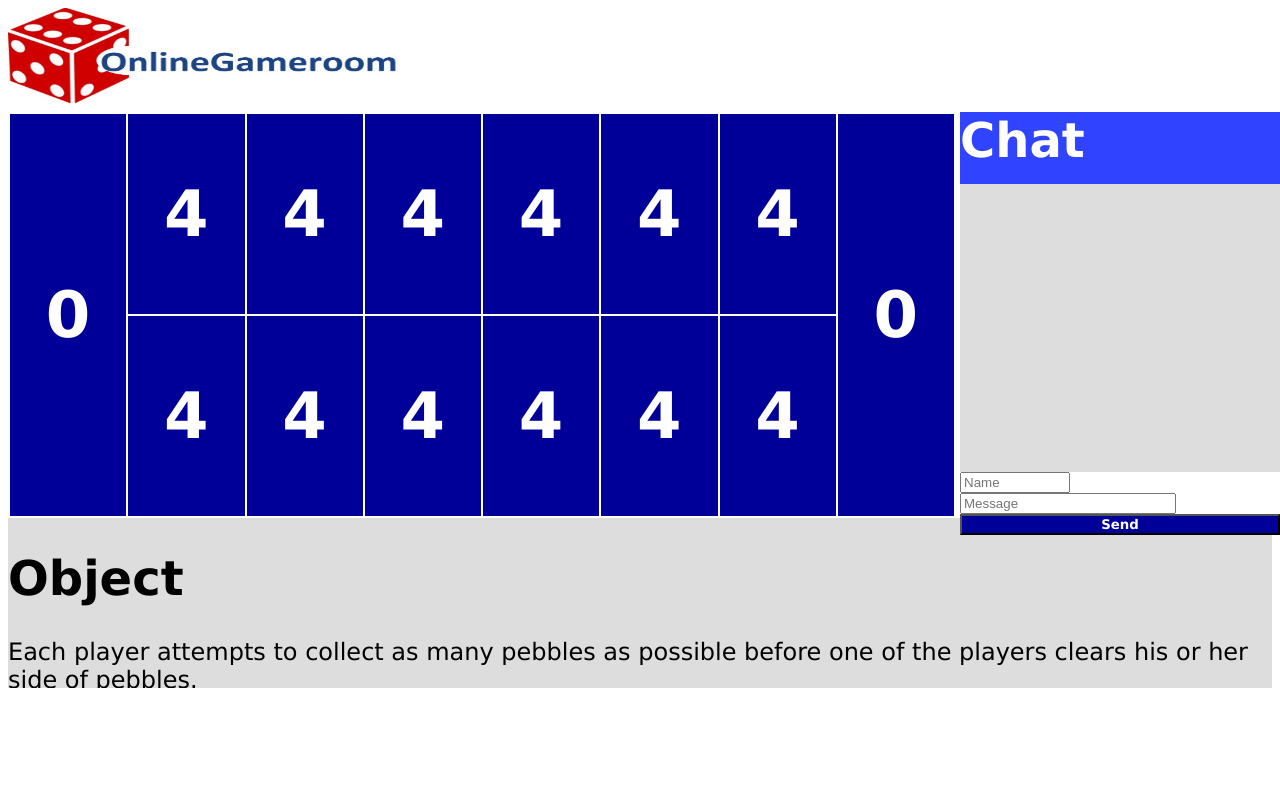
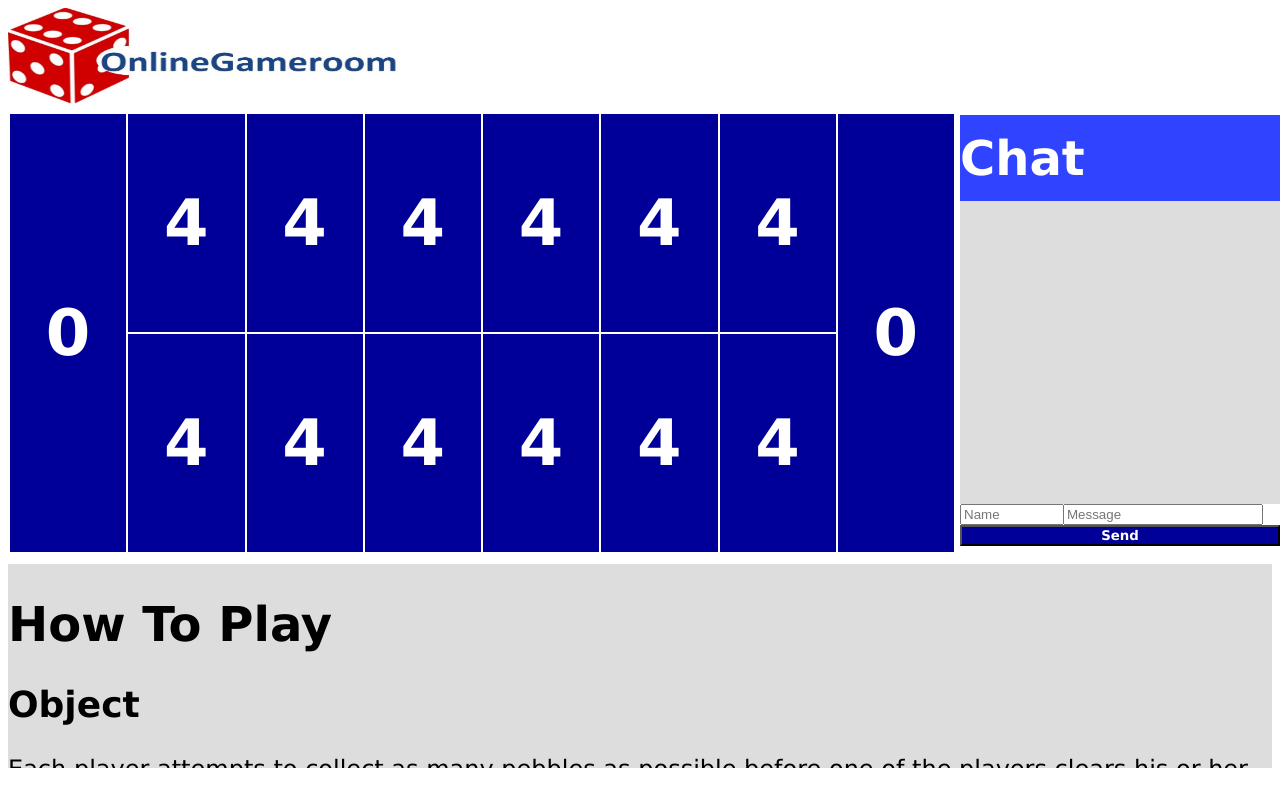
Before and after one commit to DiddyManilla/Gameroom, a website: page client/mancala.html in a window 1280 px wide. Drawn offline with nearby package versions, Linux system fonts and the light colour scheme; no server answers.

Commit message:
Various styling changes in mancala

```diff
--- a/client/css/mancala.css
+++ b/client/css/mancala.css
@@ -1,32 +1,58 @@
-#messageBox{
-    position: absolute;
-    right: 0;
-    top:80px;
-    height: 360px;
-    width: 25%;
+html {
+    height: 85%;
+}
+body {
+    height: 100%;
 }
 table {
 	width: 75%;
-	height:500%;
+	height: 65%;
 }
-td{
-	color:white;
-	background-color:#000099;
-	font-family:verdana;
-	font-weight:bold;
-	font-size:400%;
-	text-align:center;
+td {
+	color: white;
+	background-color: #000099;
+	font-family: verdana;
+	font-weight: bold;
+	font-size: 400%;
+	text-align: center;
 }
-tr{
-	height: 200px;
+tr {
+	height: 10%;
+}
+#messageBox {
+    position: absolute;
+    right: 0;
+    top: 115px;
+    height: 54%;
+    width: 25%;
+}
+#chat-title {
+    display: flex;
+    align-items: center;
+    font-family: verdana;
+    font-size: 150%;
+    background-color: #3044ff;
+    color: white;
+    height: 20%;
 }
 #messages {
 
-    height: 80%;
+    height: 70%;
     overflow-y: scroll;
 
     font-family: verdana;
     background-color: #ddd;
+}
+#send-div {
+    height: 10%;
+}
+#name {
+    width: 30%;
+}
+#message {
+    position: absolute;
+    right: 17px;
+    width: 60%;
 }
 #button-send {
     background-color: #009;
@@ -35,34 +61,27 @@ tr{
     font-family: verdana;
     font-weight: bold;
 }
-#name {
-    width: 32%;
-}
-#message {
-    width: 65%;
+#instructions-wrapper {
+    margin-top: 10px;
+    overflow-y: scroll;
+    height: 30%;
+    position: relative;
 }
 #instructions {
-    font-size:150%;
-    height: 170px;
-    overflow: scroll;
+    position: absolute;
+    top: 0px;
+    font-size: 150%;
     font-family: verdana;
     background-color: #ddd;
 }
 ul{
-    list-style-type:none;
-}
-#chat-title {
-    font-family: verdana;
-    font-size: 150%;
-    background-color: #3044ff;
-    color: white;
-    height: 20%;
+    list-style-type: none;
 }
 #home-link {
-    width:400px;
-    height:100px;
+    width: 400px;
+    height: 100px;
 }
-.pit {
+.pit, .goal {
     -webkit-user-select: none;
     khtml-user-select: none;
     moz-user-select: none;
--- a/client/mancala.html
+++ b/client/mancala.html
@@ -18,14 +18,14 @@
         </a>
         <table>
             <tr>
-                <td id="p1score" rowspan="2">0</td>
+                <td id="p1score" class="goal" rowspan="2">0</td>
 				<td id="p0" class="pit">4</td>
 				<td id="p1" class="pit">4</td>
 				<td id="p2" class="pit">4</td>
 				<td id="p3" class="pit">4</td>
 				<td id="p4" class="pit">4</td>
 				<td id="p5" class="pit">4</td>
-				<td id="p2score" rowspan="2">0</td>
+				<td id="p2score" class="goal" rowspan="2">0</td>
             </tr>
 			<tr>
 				<td id="p11" class="pit">4</td>
@@ -50,13 +50,16 @@
                 <input type="button" value="Send" id="button-send">
             </div>
         </div>
+        <div id="instructions-wrapper">
         <div id="instructions">
-            <h1>Object</h1>
+            <h1>How To Play</h1>
+            <h2>Object</h2>
             <p>Each player attempts to collect as many pebbles as possible before one of the players clears his or her side of pebbles.</p>
-            <h1>Play</h1>
+            <h2>Play</h2>
             <p>Players alternate turns.  In his or her turn each player picks up all the pebbles from one cup on his or her side of the board and places them one by one in the cups around the board in a clockwise direction, including his mancala, but not in the opponent’s mancala.  If the last pebble is placed in the player’s own mancala, that player goes again.  If the last pebble is placed in an empty cup on the player’s own side, he or she may take all the gemstones from the opponent’s cup directly opposite that cup.  All the pebbles captured including the capturing pebble are placed in the players own mancala.</p>
-            <h1>To Win</h1>
+            <h2>To Win</h2>
             <p></p>The game is over when a player has no more pebbles in any of the cups on his/her side.  The remaining player then takes all the pebbles left on his/her side and places them into his/her mancala.  The winner is the player with the most pebbles in his/her mancala.</p>
+        </div>
         </div>
     </body>
 </html>
```
